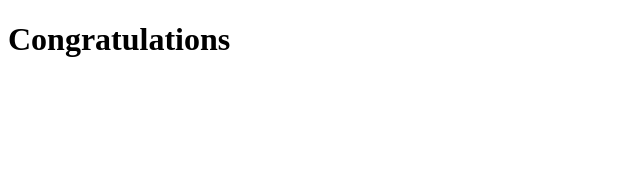
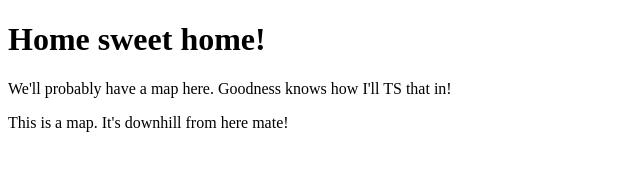
Before and after one commit to wisechimp/cykelpumpar-i-skane, a Gatsby site: page / in a window 1280 px wide. Shown: the whole page, without its empty margins (0-640 px from the left). Built offline with nearby package versions, Linux system fonts and the light colour scheme; Gatsby itself is replaced by a stand-in of ours.

Commit message:
Creating a Layout component for the project.
Adding to the gatsby-node so that the srcPath set in the tsconfig actually works (gets added to Webpack Config) when running gatsby develop.

```diff
--- /dev/null
+++ b/src/components/Layout/index.tsx
@@ -0,0 +1,16 @@
+import React, { ReactNode } from 'react'
+import { PageProps } from 'gatsby'
+
+interface LayoutProps {
+  pageTitle: string
+  children: ReactNode
+}
+
+const Layout = ({pageTitle, children}: LayoutProps) => (
+  <div>
+    <h1>{pageTitle}</h1>
+    {children}
+  </div>
+)
+
+export default Layout
--- /dev/null
+++ b/src/components/Map/index.tsx
@@ -0,0 +1,7 @@
+import React from 'react'
+
+const Map = () => (
+  <div>This is a map. It's downhill from here mate!</div>
+)
+
+export default Map
--- a/src/pages/index.tsx
+++ b/src/pages/index.tsx
@@ -1,14 +1,14 @@
 import * as React from "react"
 
-const IndexPage = () => {
+import Layout from 'components/Layout'
+import Map from 'components/Map'
+
+const HomePage = () => {
   return (
-    <main>
-      <title>Home Page</title>
-      <h1>
-        Congratulations
-      </h1>
-    </main>
-  )
-}
+    <Layout pageTitle="Home sweet home!">
+      <p>We'll probably have a map here. Goodness knows how I'll TS that in!</p>
+      <Map />
+    </Layout>
+  )}
 
-export default IndexPage
+export default HomePage
```
Also changed, not shown: gatsby-node.js (added, +19 -0 lines), src/components/Layout/layout.module.css (added).
